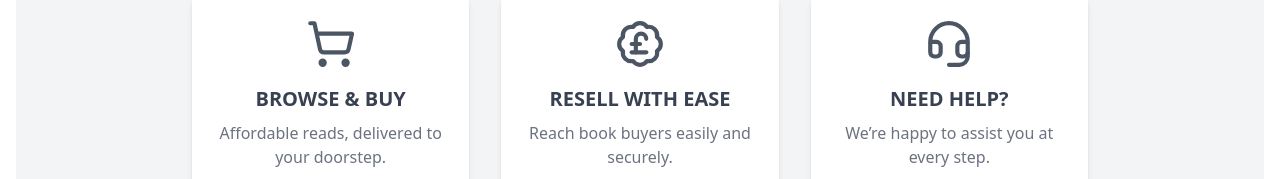
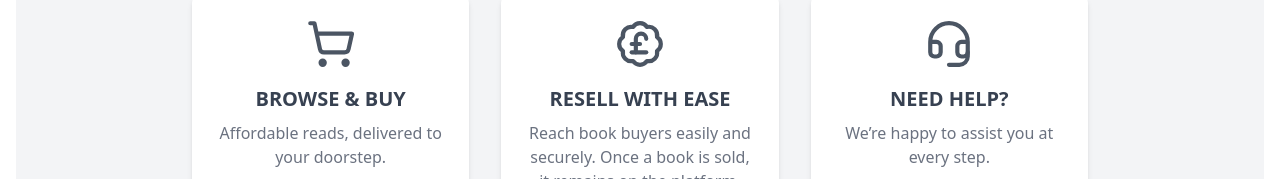
Before and after one commit to adeymoe/myBookStory, a React (Vite) app in the folder MyBookStory/: page / in a window 1280 px wide. Shown: the part 773-952 px from the top of the page. Built offline with nearby package versions, Linux system fonts and the light colour scheme; no server answers.

Commit message:
final day 1 test

```diff
--- a/MyBookStory/src/components/AboutUs.jsx
+++ b/MyBookStory/src/components/AboutUs.jsx
@@ -19,7 +19,7 @@ const AboutUs = () => {
                             <BadgePoundSterling size={50} />
                         </h2>
                         <h3 className="text-xl font-semibold text-gray-700 mb-2">RESELL WITH EASE</h3>
-                        <p className="text-gray-500">Reach book buyers easily and securely.</p>
+                        <p className="text-gray-500">Reach book buyers easily and securely.  Once a book is sold, it remains on the platform, offering users the opportunity to express interest by liking the listing.</p>
                     </Link>
                     <Link to="https://adedamola-araoye.onrender.com/" className="bg-white p-6 rounded-lg shadow-md">
                         <h2 className="flex justify-center items-center text-center mb-4">
--- a/MyBookStory/src/components/BookCollection.jsx
+++ b/MyBookStory/src/components/BookCollection.jsx
@@ -14,14 +14,14 @@ const BookCollection = () => {
         <SearchBar />
       </nav>
 
-      <div className="flex flex-wrap w-full justify-start gap-6 px-3">
+      <div className="grid grid-cols-2 sm:grid-cols-2 md:grid-cols-3 lg:grid-cols-4 gap-6 px-3">
         {books.map((book) => {
           const isSold = soldBookIds.includes(book._id);
 
           return (
             <div
               key={book._id}
-              className="relative w-1/2 sm:w-1/2 md:w-1/3 lg:w-1/4" // Updated for mobile view
+              className="relative"
             >
               <Link
                 to={`/bookdetail/${book._id}`}
```
Also changed, not shown: 4 other files (tests, documents, lock files or other folders).
